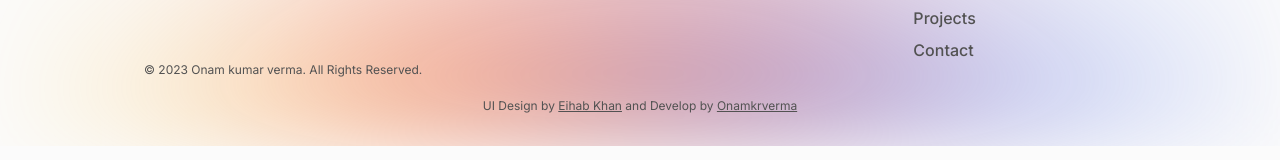
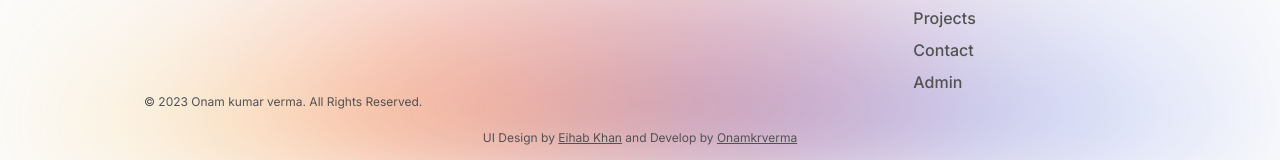
Before and after one commit to onamkrverma/nextjs-portfolio, a Next.js app: page / in a window 1280 px wide. Shown: the part 1765-1925 px from the top of the page. Built offline with nearby package versions, Linux system fonts and the light colour scheme; no server answers; the database is empty.

Commit message:
add admin dashboard link in footer

```diff
--- a/components/Footer.tsx
+++ b/components/Footer.tsx
@@ -28,6 +28,10 @@ const Footer = () => {
     {
       title: "Contact",
       link: "/contact",
+    },
+    {
+      title: "Admin",
+      link: "/dashboard",
     },
   ];
   const socialLinks = [
```
